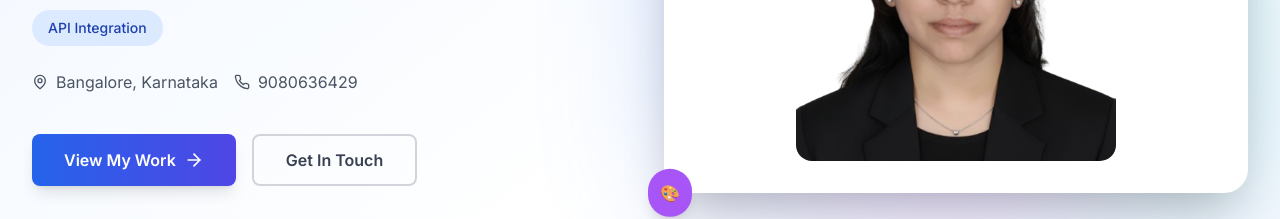
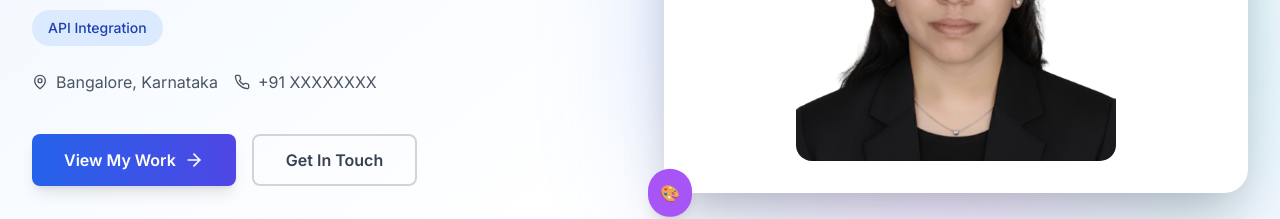
Before and after one commit to vihithaviswanathan/vihitha_portfolio, a React (Vite) app: page / in a window 1280 px wide. Shown: the part 354-573 px from the top of the page. Built offline with nearby package versions, Linux system fonts and the light colour scheme.

Commit message:
Update Home.tsx

```diff
--- a/src/pages/Home.tsx
+++ b/src/pages/Home.tsx
@@ -80,7 +80,7 @@ const Home: React.FC = () => {
                 </div>
                 <div className="flex items-center space-x-2">
                   <Phone className="h-4 w-4" />
-                  <span>9080636429</span>
+                  <span>+91 XXXXXXXX</span>
                 </div>
               </motion.div>
 
```
